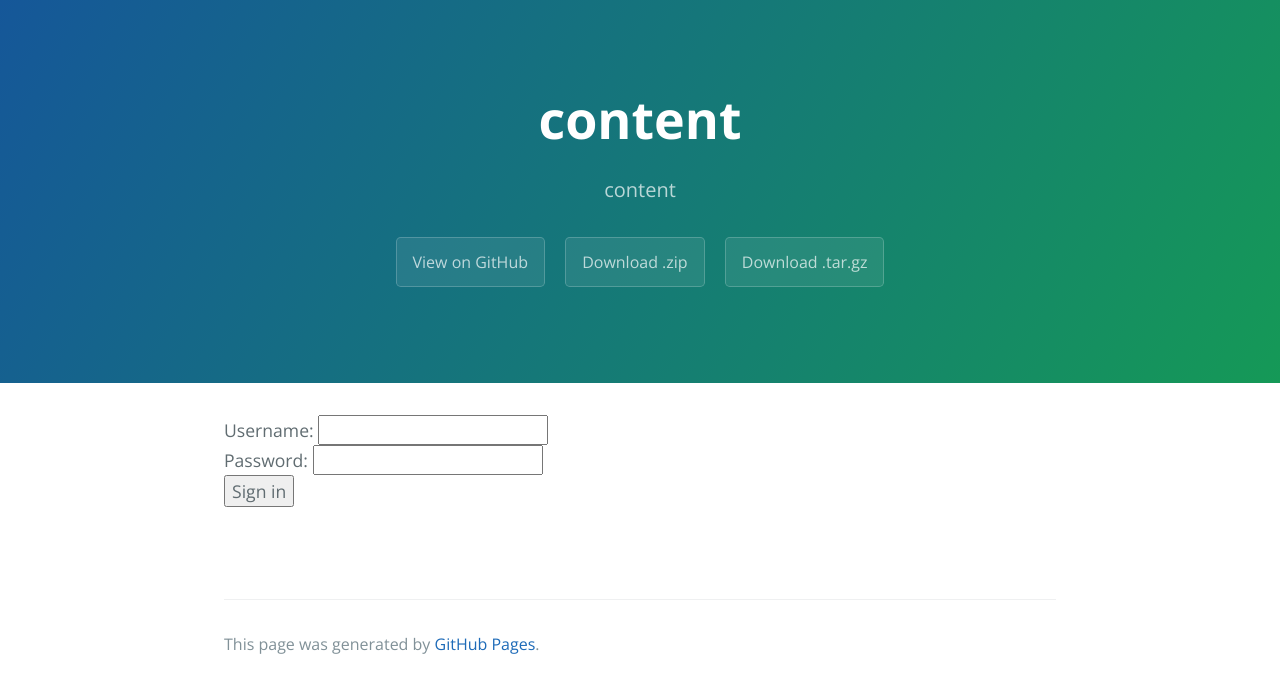
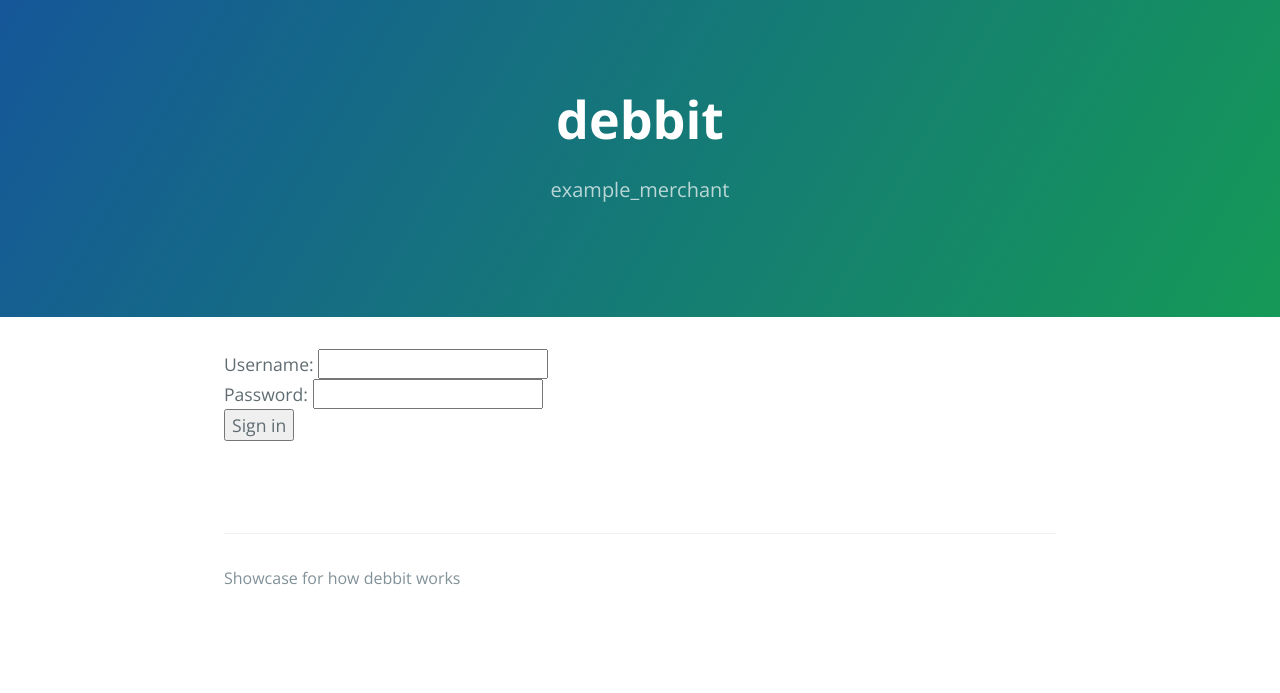
Before and after one commit to jakehilborn/debbit, a Jekyll site: the page docs/example-merchant/login.html, which Jekyll copies as it is, in a window 1280 px wide. Shown: the top 693 px of the page. Built offline with Jekyll 4.4.1, drawn with Linux system fonts in a browser that asks for light colours.

Commit message:
in progress

```diff
--- a/docs/example-merchant/test.html
+++ b/docs/example-merchant/login.html
@@ -8,14 +8,9 @@
     <link rel="stylesheet" href="/assets/css/style.css">
   </head>
   <body>
-    <a id="skip-to-content" href="#content">Skip to the content.</a>
-
     <header class="page-header" role="banner">
-      <h1 class="project-name">content</h1>
-      <h2 class="project-tagline">content</h2>
-        <a href="content" class="btn">View on GitHub</a>
-        <a href="content" class="btn">Download .zip</a>
-        <a href="content" class="btn">Download .tar.gz</a>
+      <h1 class="project-name">debbit</h1>
+      <h2 class="project-tagline">example_merchant</h2>
     </header>
 
     <main id="content" class="main-content" role="main">
@@ -35,15 +30,15 @@
       function login() {
         document.getElementById("loading-spinner").style.visibility = "visible";
         setTimeout(function() {
-          window.location.href="/example-merchant/test.html"
-        } ,1000);
+          window.location.href="/example-merchant/payment.html"
+        } ,2000);
       }
       </script>
 
       <div class="loader" id="loading-spinner"></div>
 
       <footer class="site-footer">
-        <span class="site-footer-credits">This page was generated by <a href="https://pages.github.com">GitHub Pages</a>.</span>
+        <span class="site-footer-credits">Showcase for how debbit works</span>
       </footer>
     </main>
   </body>
--- a/src/debbit.py
+++ b/src/debbit.py
@@ -56,7 +56,8 @@ def load_merchant(card, merchant_name, merchant_conf):
     try:
         web_automation = __import__('merchants.' + merchant_name, fromlist=["*"]).web_automation
     except Exception as e:
-        sys.exit(1)  # TODO src/binary exceptions if file not found
+        LOGGER.error('Error loading ' + merchant_name + '.py from merchants folder')
+        raise e
 
     merchant = Merchant(card, merchant_name, web_automation, merchant_conf)
 
```
Also changed, not shown: docs/example-merchant/confirmation.html (added, +26 -0 lines), docs/example-merchant/payment.html (added, +55 -0 lines), 1 other file.
